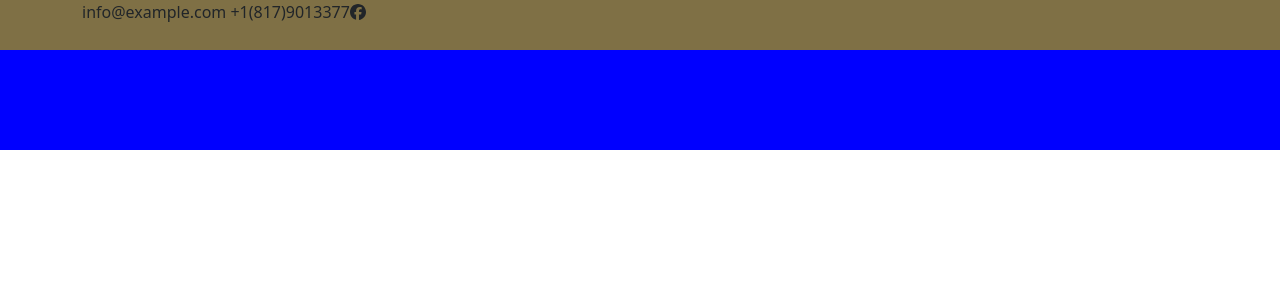
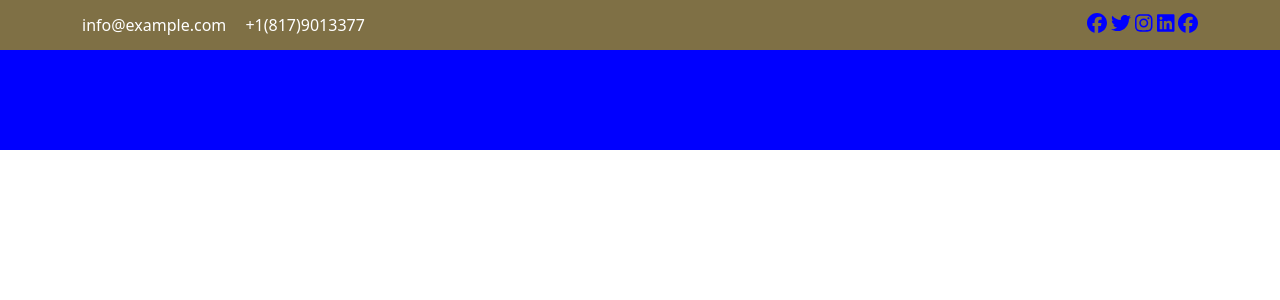
Before and after one commit to JordiMasci/proj-html-vuejs, a Vue app: page / in a window 1280 px wide. Shown: the top 300 px of the page. Built offline with nearby package versions, Linux system fonts and the light colour scheme.

Commit message:
feat: header-1

```diff
--- a/src/components/AppHeader.vue
+++ b/src/components/AppHeader.vue
@@ -18,19 +18,23 @@ export default {
   <header>
     <!-- HEADER 1 -->
     <div id="header-1">
-      <div class="container d-flex">
+      <div class="container d-flex justify-content-between align-items-center">
         <div>
           <span> info@example.com </span>
           <span> +1(817)9013377 </span>
         </div>
         <div>
-            <font-awesome-icon :icon="['fab', 'facebook']" />
+          <font-awesome-icon :icon="['fab', 'facebook']" class="fa-icon"/>
+          <font-awesome-icon :icon="['fab', 'twitter']" class="fa-icon"/>
+          <font-awesome-icon :icon="['fab', 'instagram']" class="fa-icon"/>
+          <font-awesome-icon :icon="['fab', 'linkedin']" class="fa-icon"/>
+          <font-awesome-icon :icon="['fab', 'facebook']" class="fa-icon"/>
         </div>
-    </div>
+      </div>
     </div>
     <!-- HEADER 2 -->
     <div id="header-2">
-        <div class="container"></div>
+      <div class="container"></div>
     </div>
   </header>
 </template>
@@ -38,8 +42,21 @@ export default {
 <style lang="scss" scoped>
 header {
   #header-1 {
-    min-height: 50px;
     background-color: #7f7045;
+    .container {
+      min-height: 50px;
+    }
+
+    span {
+        margin-right: 15px;
+        color: white;
+    }
+
+    .fa-icon {
+        height: 20px;
+        color: blue;
+        margin-left: 4px;
+    }
   }
 
   #header-2 {
--- a/src/main.js
+++ b/src/main.js
@@ -5,7 +5,7 @@ import * as bootstrap from "bootstrap";
 // Import Fontawesome
 import { library } from "@fortawesome/fontawesome-svg-core";
 import { FontAwesomeIcon } from "@fortawesome/vue-fontawesome";
-import { faFacebook, faTwitter, faInstagram, faLinkedin } from "@fortawesome/free-brands-svg-icons";
+import { faFacebook, faTwitter, faInstagram, faLinkedin} from "@fortawesome/free-brands-svg-icons";
 
 
 library.add(faFacebook, faTwitter, faInstagram, faLinkedin);
```
